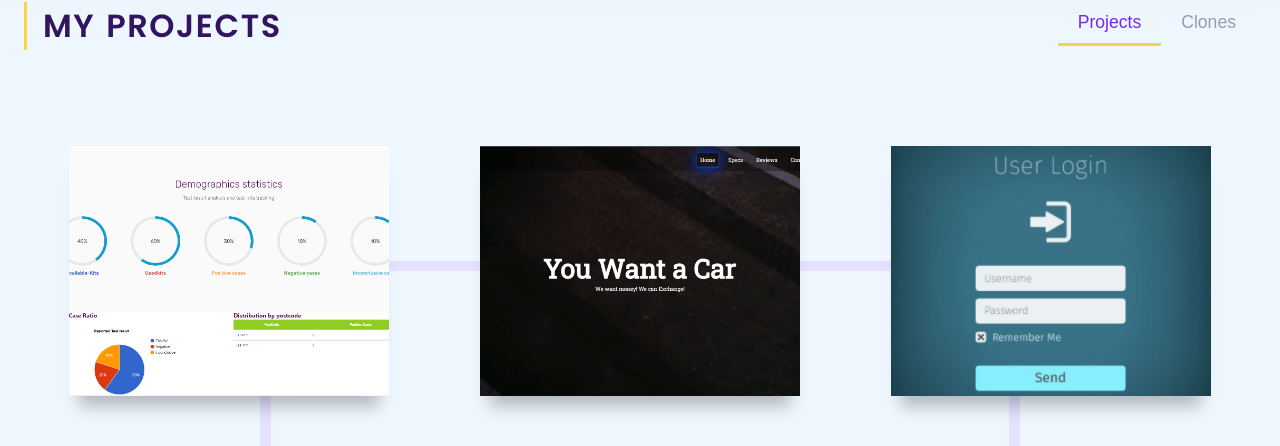
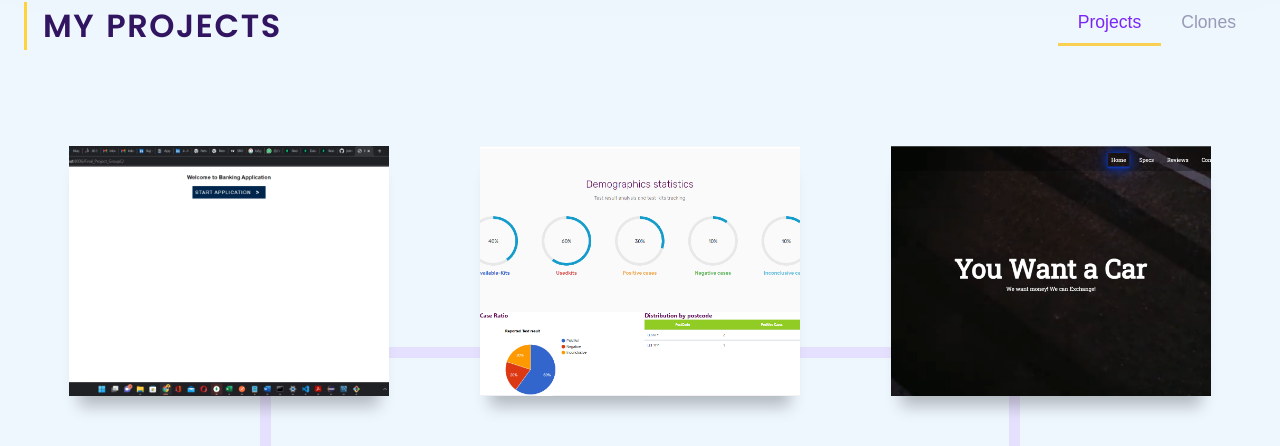
Before and after one commit to JemishViradiya/JemishViradiya.github.io, a React (Create React App) app in the folder Portfolio/: page / in a window 1280 px wide. Shown: the part 2922-3368 px from the top of the page. Built offline with nearby package versions, Linux system fonts and the light colour scheme.

Commit message:
Add new project

```diff
--- a/Portfolio/src/Components/Home/Home.js
+++ b/Portfolio/src/Components/Home/Home.js
@@ -61,7 +61,7 @@ export const Home = () => {
                 </p>
                 <div className="contactBtns">
                   <button className="perpuleBtn" onClick={contactme}>Contact Me</button>
-                  <a className="outlineBtn" href="./Assest/Jemish Viradiya-Resume.pdf">Download CV</a>
+                  <a className="outlineBtn" href="./Assest/Jemish Viradiya - Resume.pdf">Download CV</a>
                 </div>
               </div>
               <div className="userImages">
@@ -496,6 +496,19 @@ export const Home = () => {
             </div>
             <div className="projectt">
               <div className="project-box" style={{ display: projects ? 'flex' : 'none', alignItems: 'center', justifyContent: "space-between", position: 'relative', flexWrap: 'wrap' }}>
+              <div className="projects">
+                  <figure>
+                    <img src="../Assest/projects/BankingApp.gif" alt="Portfolio Item" />
+                    <figcaption>
+                      <h4>Online Banking Application (2021)</h4>
+                      <p>BOA is online banking app, throgh we can manage our bank account including deposite, Transfer fund, Bill Payment, Open new account, Statement etc.</p>
+                      <span><b>Technologies :</b>  JAVA, Spring, Maven, MYSQL</span>
+                      <div className="buttondiv">
+                        <a href="https://github.com/JemishViradiya/BankingSystem" className="Learn_More">Learn More</a>
+                      </div>
+                    </figcaption>
+                  </figure>
+                </div>
                 <div className="projects">
                   <figure>
                     <img src="../Assest/projects/p1.png" alt="Portfolio Item" />
```
Also changed, not shown: Portfolio/public/Assest/projects/BankingApp.gif (added), 1 other file (tests, documents, lock files or other folders).
